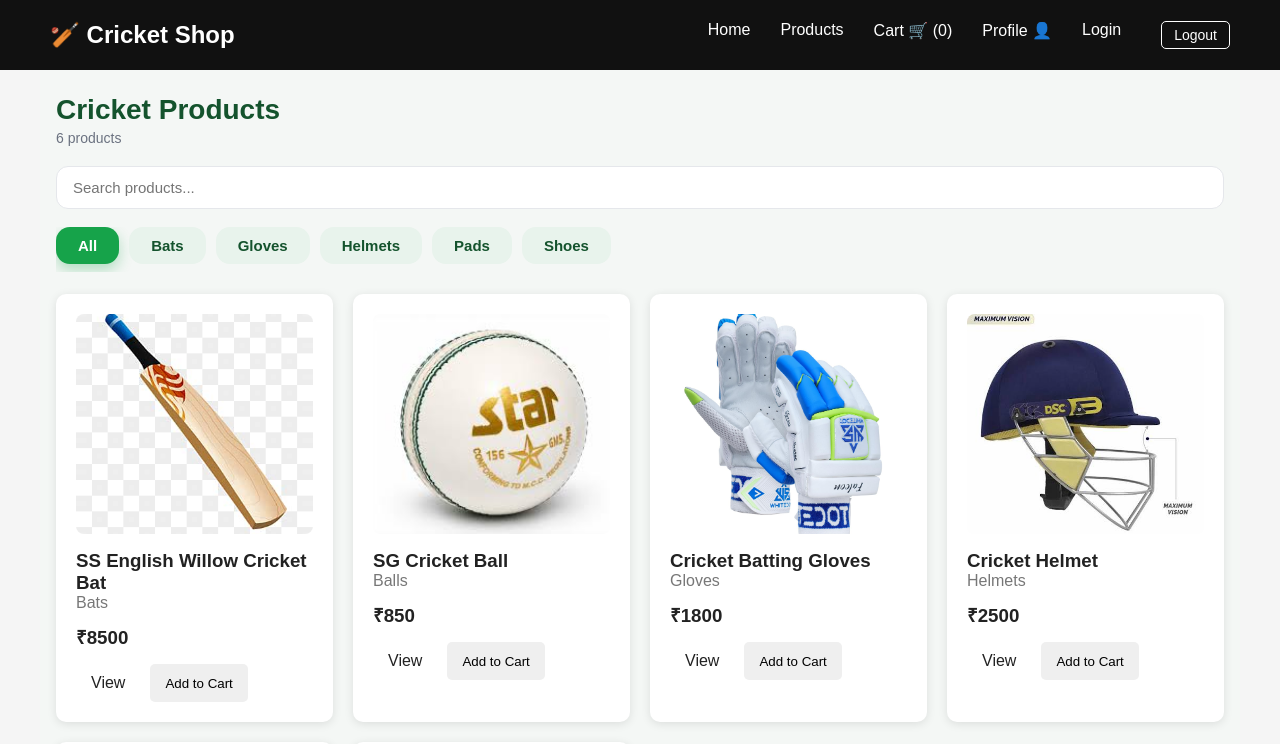
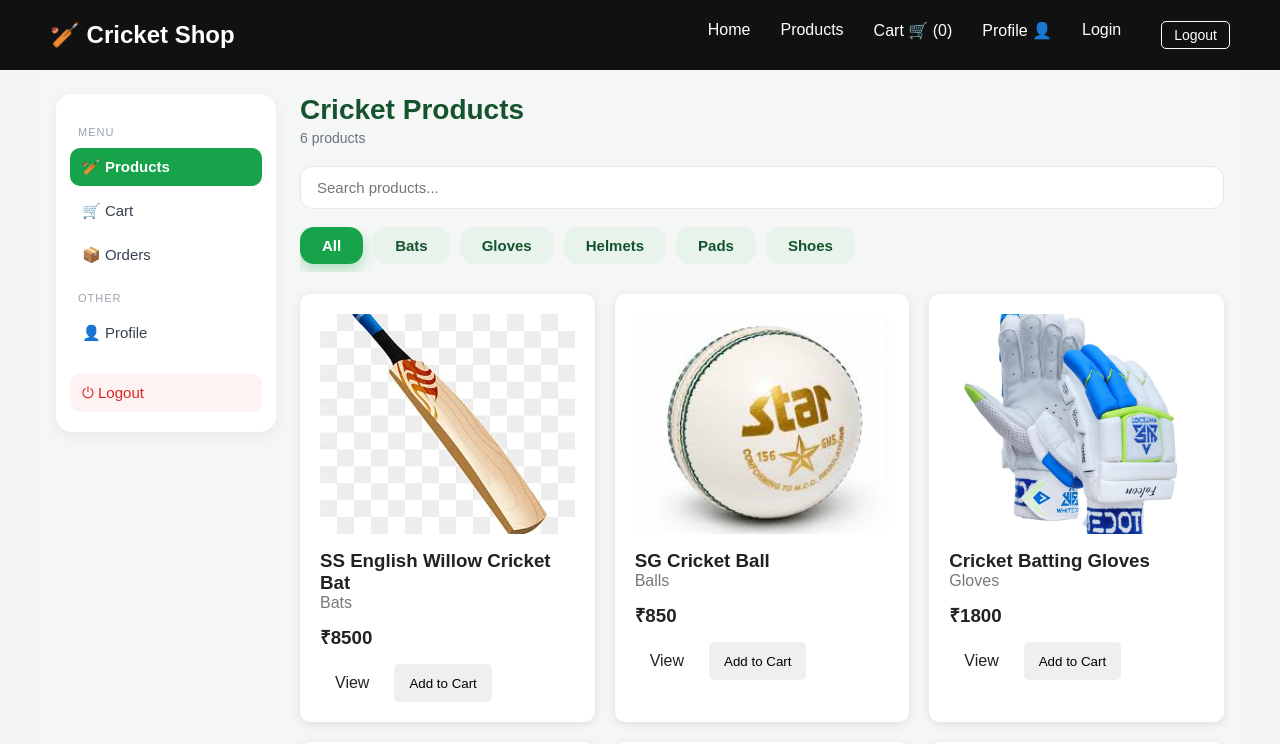
Before and after one commit to 23ucs050-collab/cricket-shop, a React (Vite) app in the folder cricket-shop/: page /products in a window 1280 px wide. Shown: the top 744 px of the page. Built offline with nearby package versions, Linux system fonts and the light colour scheme; no server answers; sample sign-in values are in the browser's storage.

Commit message:
Add sidebar to products page

```diff
--- a/cricket-shop/src/Pages/Products.css
+++ b/cricket-shop/src/Pages/Products.css
@@ -92,3 +92,31 @@
     gap: 12px;
   }
 }
+
+.products-layout {
+  display: flex;
+  gap: 24px;
+  align-items: flex-start;
+}
+
+.products-content {
+  flex: 1;
+  min-width: 0;
+}
+
+@media (max-width: 800px) {
+  .products-layout {
+    flex-direction: column;
+  }
+
+  .sidebar {
+    width: 100%;
+    flex-direction: row;
+    flex-wrap: wrap;
+    position: static;
+  }
+
+  .sidebar-title {
+    display: none;
+  }
+}
--- a/cricket-shop/src/Pages/Products.jsx
+++ b/cricket-shop/src/Pages/Products.jsx
@@ -1,6 +1,7 @@
 import { useState } from "react";
 import products from "../data/products";
 import ProductCard from "../components/ProductCard";
+import Sidebar from "../components/Sidebar";
 import "./Products.css";
 
 const categories = ["All", "Bats", "Gloves", "Helmets", "Pads", "Shoes"];
@@ -22,6 +23,10 @@
 
   return (
     <div className="products-page">
+      <div className="products-layout">
+        <Sidebar />
+
+        <div className="products-content">
           <h1>Cricket Products</h1>
           <p className="products-count">{filteredProducts.length} products</p>
 
@@ -60,6 +65,8 @@
             )}
           </div>
         </div>
+      </div>
+    </div>
   );
 }
 
--- /dev/null
+++ b/cricket-shop/src/components/Sidebar.css
@@ -0,0 +1,56 @@
+.sidebar {
+  width: 220px;
+  flex-shrink: 0;
+  background: #fff;
+  border-radius: 16px;
+  padding: 20px 14px;
+  box-shadow: 0 4px 16px rgba(0, 0, 0, 0.06);
+  display: flex;
+  flex-direction: column;
+  gap: 6px;
+  align-self: flex-start;
+  position: sticky;
+  top: 20px;
+}
+
+.sidebar-title {
+  font-size: 11px;
+  letter-spacing: 1px;
+  color: #9ca3af;
+  margin: 12px 8px 4px;
+}
+
+.sidebar-link {
+  padding: 10px 12px;
+  border-radius: 10px;
+  color: #374151;
+  text-decoration: none;
+  font-size: 15px;
+  transition: all 0.2s;
+}
+
+.sidebar-link:hover {
+  background: #e8f3ec;
+}
+
+.sidebar-link.active {
+  background: #16a34a;
+  color: #fff;
+  font-weight: 600;
+}
+
+.sidebar-logout {
+  margin-top: 16px;
+  padding: 10px 12px;
+  border: none;
+  border-radius: 10px;
+  background: #fef2f2;
+  color: #dc2626;
+  font-size: 15px;
+  cursor: pointer;
+  text-align: left;
+}
+
+.sidebar-logout:hover {
+  background: #fee2e2;
+}
--- /dev/null
+++ b/cricket-shop/src/components/Sidebar.jsx
@@ -0,0 +1,32 @@
+import { NavLink, useNavigate } from "react-router-dom";
+import "./Sidebar.css";
+
+function Sidebar() {
+  const navigate = useNavigate();
+
+  const handleLogout = () => {
+    localStorage.removeItem("token");
+    localStorage.removeItem("user");
+    navigate("/login");
+  };
+
+  return (
+    <aside className="sidebar">
+      <p className="sidebar-title">MENU</p>
+
+      <NavLink to="/products" className="sidebar-link">🏏 Products</NavLink>
+      <NavLink to="/cart" className="sidebar-link">🛒 Cart</NavLink>
+      <NavLink to="/orders" className="sidebar-link">📦 Orders</NavLink>
+
+      <p className="sidebar-title">OTHER</p>
+
+      <NavLink to="/profile" className="sidebar-link">👤 Profile</NavLink>
+
+      <button className="sidebar-logout" onClick={handleLogout}>
+        ⏻ Logout
+      </button>
+    </aside>
+  );
+}
+
+export default Sidebar;
```
Lines whose indentation alone changed are shown as unchanged.
